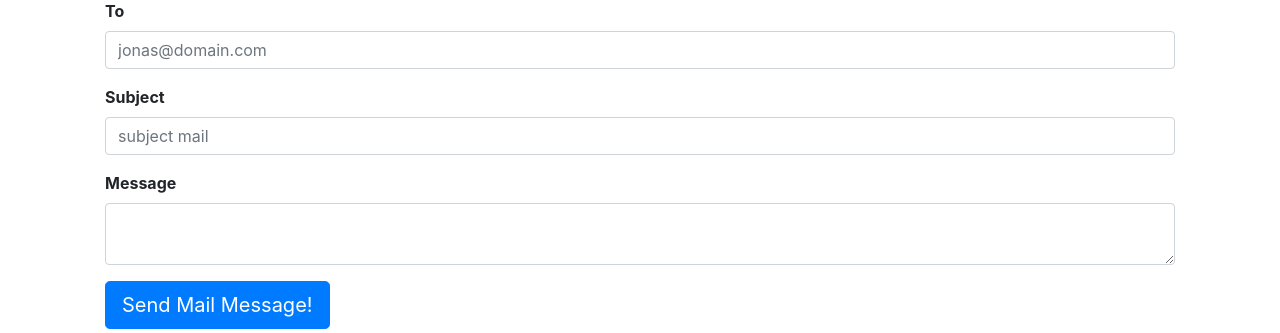
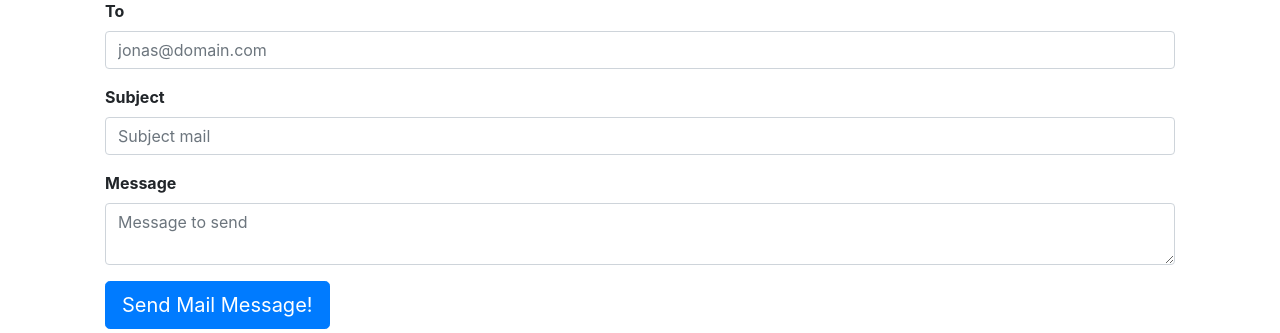
Before and after one commit to SAwarm/AppSendEmail, a PHP site: page /src/App/Views/SendMail.phtml in a window 1280 px wide. Shown: the part 225-558 px from the top of the page. Run offline with PHP 8.4, Linux system fonts and the light colour scheme.

Commit message:
fix: placeholder in textarea message

```diff
--- a/src/App/Views/SendMail.phtml
+++ b/src/App/Views/SendMail.phtml
@@ -38,11 +38,11 @@
                         </div>
                         <div class="form-group">
                             <label for="subject">Subject</label>
-                            <input type="text" class="form-control" id="subject" placeholder="subject mail" name="subject">
+                            <input type="text" class="form-control" id="subject" placeholder="Subject mail" name="subject">
                         </div>
                         <div class="form-group">
                             <label for="message">Message</label>
-                            <textarea class="form-control" id="message" name="message"></textarea>
+                            <textarea class="form-control" id="message" name="message" placeholder="Message to send"></textarea>
                         </div>
                         <button type="submit" class="btn btn-primary btn-lg btn-send-message">Send Mail Message!</button>
                     </form>
```
